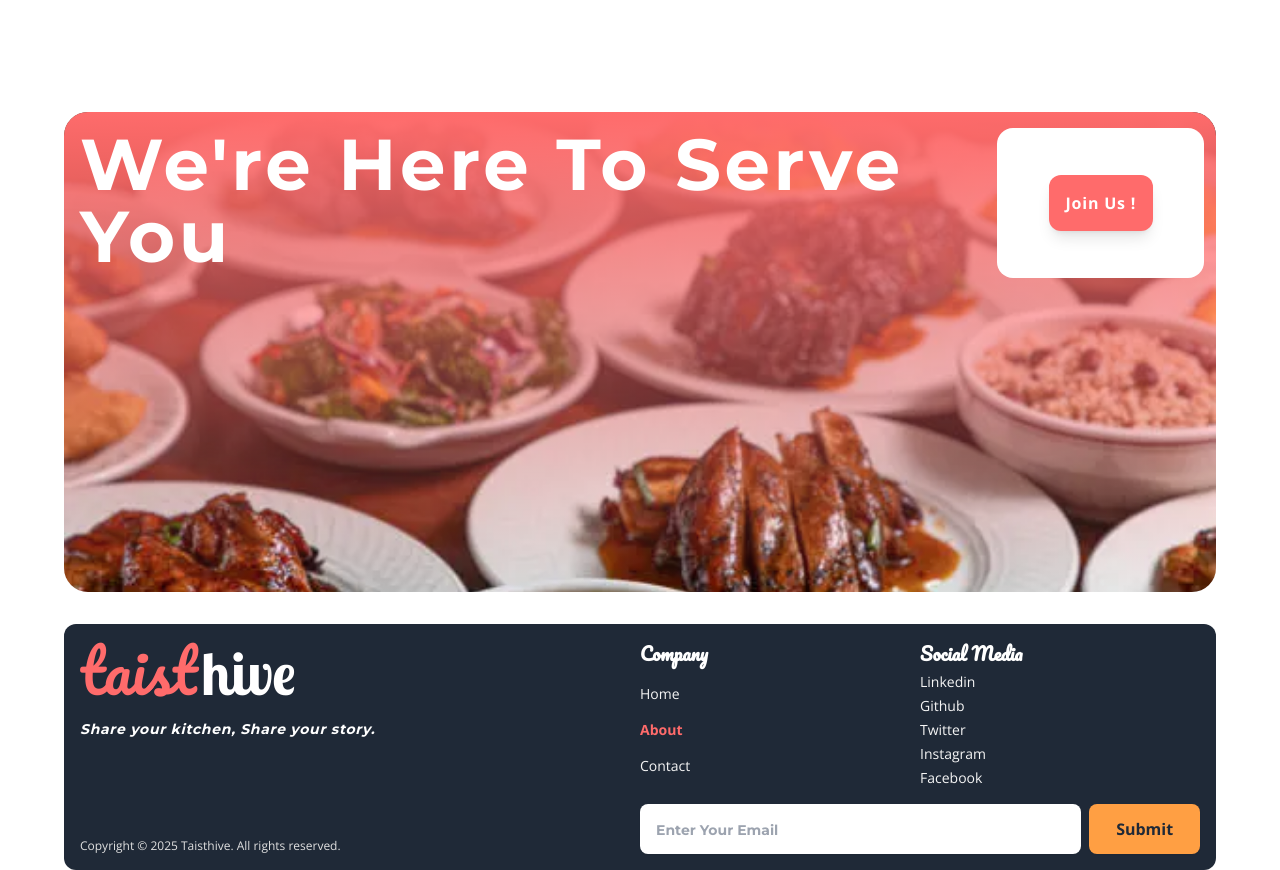
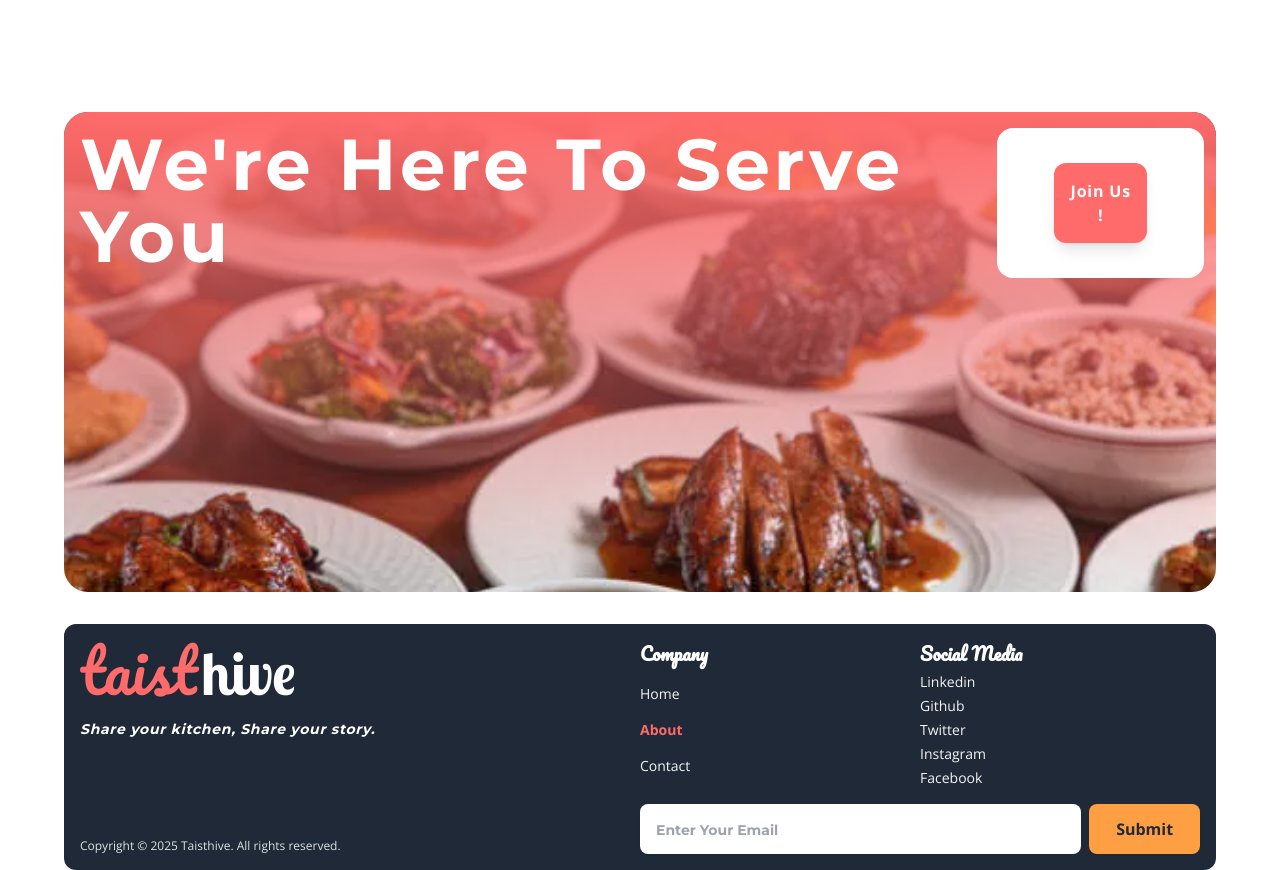
Before and after one commit to PC-Ngumoha/taisthive, a Next.js app in the folder taisthive/: page /about in a window 1280 px wide. Shown: the part 2500-3370 px from the top of the page. Built offline with nearby package versions, Linux system fonts and the light colour scheme; a web font is replaced by a local one.

Commit message:
Adding animations: In progress ⚙⚙

```diff
--- /dev/null
+++ b/taisthive/src/animations/ScrollInLeft/ScrollInLeft.tsx
@@ -0,0 +1,55 @@
+'use client';
+import React, { type JSX, useRef, useState, useEffect } from 'react';
+import { motion, useAnimation } from 'framer-motion';
+
+export function ScrollDivInLeft({
+  children,
+}: {
+  children: React.ReactElement<HTMLElement>;
+}): JSX.Element {
+  const ref = useRef<HTMLDivElement>(null);
+  const [isInView, setIsInView] = useState(false);
+  const controls = useAnimation();
+
+  // Runs animation on component only when user scrolls to it
+  // Does this only when the component mounts on page load
+  useEffect(() => {
+    // Attaches intersection observer
+    const observer = new IntersectionObserver(
+      ([entry]) => {
+        // Runs once: Is target elements intersection &
+        if (entry.isIntersecting && !isInView) {
+          setIsInView(true);
+          controls.start({ opacity: 1, x: 0 });
+          observer.disconnect();
+        }
+      },
+      { threshold: 0.1 }
+    );
+
+    // If target element exists, then observe
+    if (ref.current) {
+      observer.observe(ref.current);
+    }
+
+    return () => {
+      // If target element still exist, stop observing
+      if (ref.current) {
+        observer.unobserve(ref.current);
+      }
+    };
+  }, [controls, isInView]);
+
+  return (
+    <motion.div
+      layout
+      initial={{ opacity: 0, x: -100 }}
+      animate={controls}
+      transition={{ duration: 0.5, ease: 'easeOut', delay: 0.2 }}
+      className={children.props.className}
+      ref={ref}
+    >
+      {children}
+    </motion.div>
+  );
+}
--- /dev/null
+++ b/taisthive/src/animations/index.ts
@@ -0,0 +1,5 @@
+import {ScrollDivInLeft} from './ScrollInLeft/ScrollInLeft';
+
+export {
+  ScrollDivInLeft,
+}
--- a/taisthive/src/components/Banners/FootBanner.tsx
+++ b/taisthive/src/components/Banners/FootBanner.tsx
@@ -1,6 +1,8 @@
+// 'use client';
+
 import { JSX } from 'react';
 import Image, { type StaticImageData } from 'next/image';
-import { motion } from 'framer-motion';
+import { ScrollDivInLeft } from '@/animations';
 
 export default function FootBanner({
   message = "Let's create memories together",
@@ -27,6 +29,7 @@ export default function FootBanner({
             Animation(s):
             - TODO: slide in from left
           */}
+          <ScrollDivInLeft>
             <div className="bg-white w-[90%] h-[150px] my-4 rounded-2xl flex justify-center items-center">
               <button
                 className="bg-primary p-4 font-bold text-white font-sans tracking-wider rounded-xl
@@ -35,6 +38,7 @@ export default function FootBanner({
                 Join Us !
               </button>
             </div>
+          </ScrollDivInLeft>
         </div>
       </div>
       <Image
--- a/taisthive/src/components/Banners/HeadBanner.tsx
+++ b/taisthive/src/components/Banners/HeadBanner.tsx
@@ -35,7 +35,7 @@ export default function HeadBanner({
           Animation(s):
           - TODO: slide in from bottom with delay
         */}
-        <h1
+        <motion.h1
           className="font-display text-3xl md:text-6xl self-center w-[80%] md:w-[50%] lg:w-[40%]
         tracking-wider text-white bg-black bg-opacity-40 p-4 rounded-lg font-bold"
         >
@@ -51,7 +51,7 @@ export default function HeadBanner({
               </span>
             )
           )}
-        </h1>
+        </motion.h1>
       </div>
     </section>
   );
```
Lines whose indentation alone changed are shown as unchanged.
